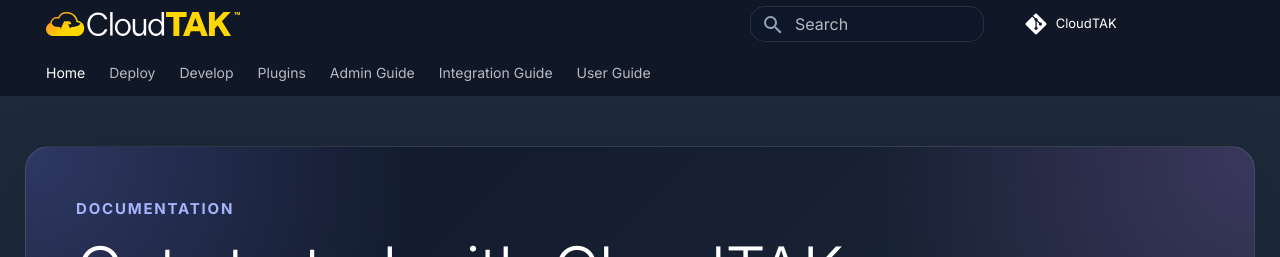
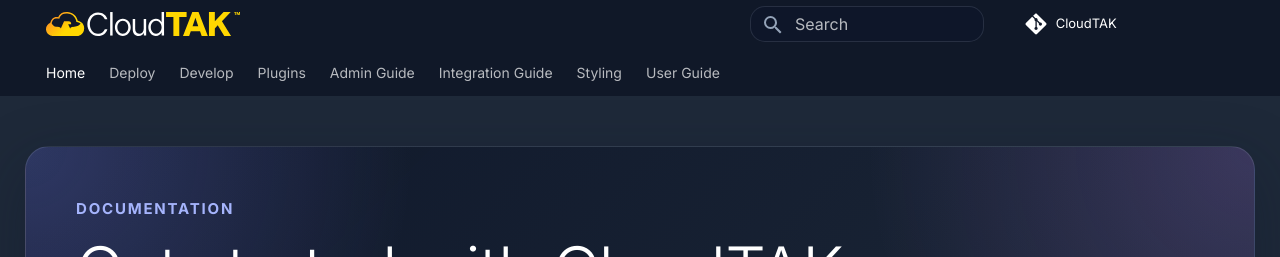
Before and after one commit to dfpc-coe/CloudTAK-Docs, an MkDocs documentation site: the page built from docs/index.md, in a window 1280 px wide and 900 px high. Shown: the top 257 px of the window. Built offline with MkDocs 1.6.1 and Material for MkDocs 9.7.7, drawn with Linux system fonts in a browser that asks for light colours; comment, search, counter and statistics services are not loaded.

Commit message:
Update Styling

```diff
--- a/mkdocs.yml
+++ b/mkdocs.yml
@@ -59,6 +59,8 @@
       - Home: admin.md
   - Integration Guide:
       - Home: etl.md
+  - Styling:
+      - Home: styling.md
   - User Guide:
       - Home: user.md
 
```
